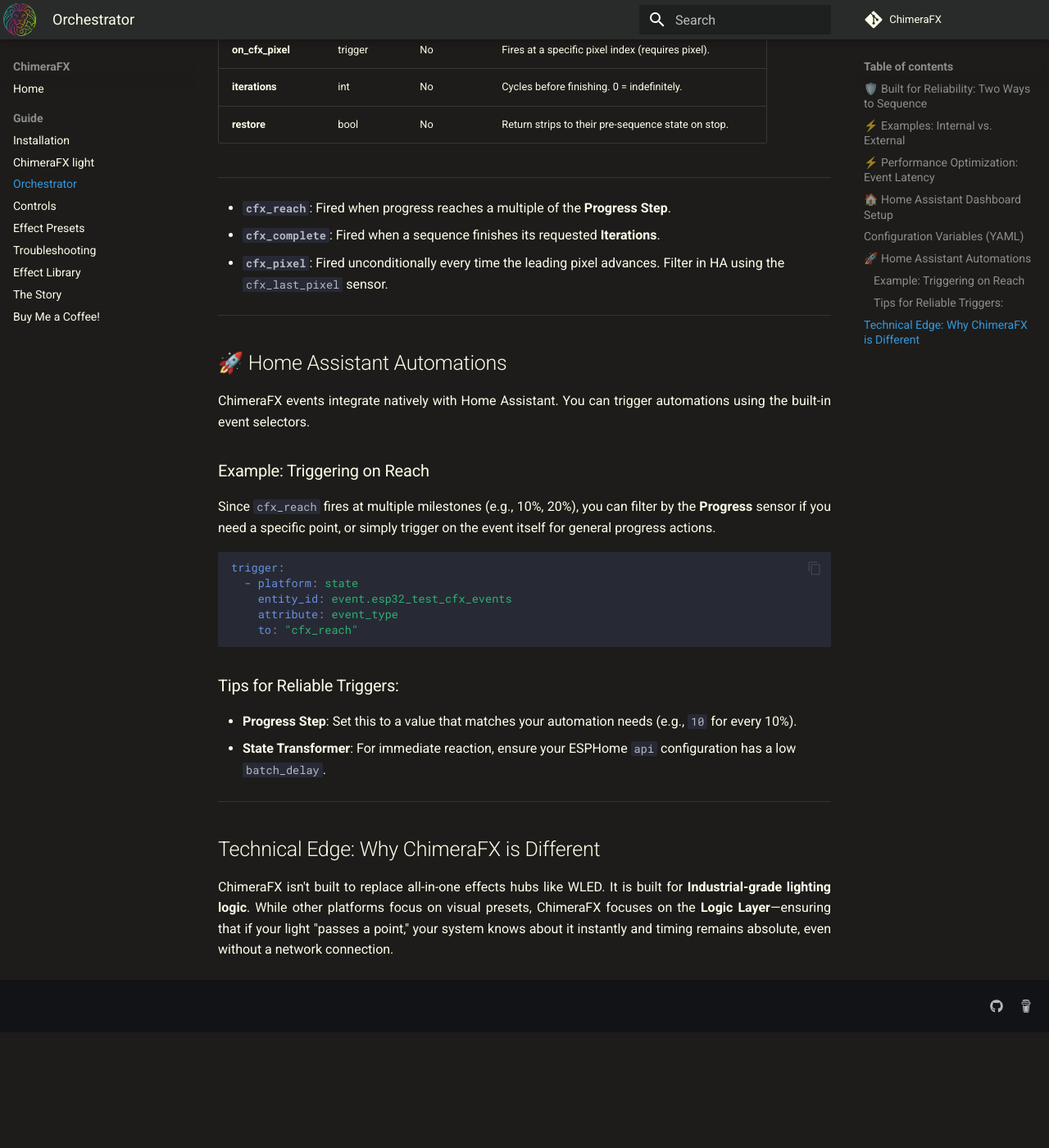
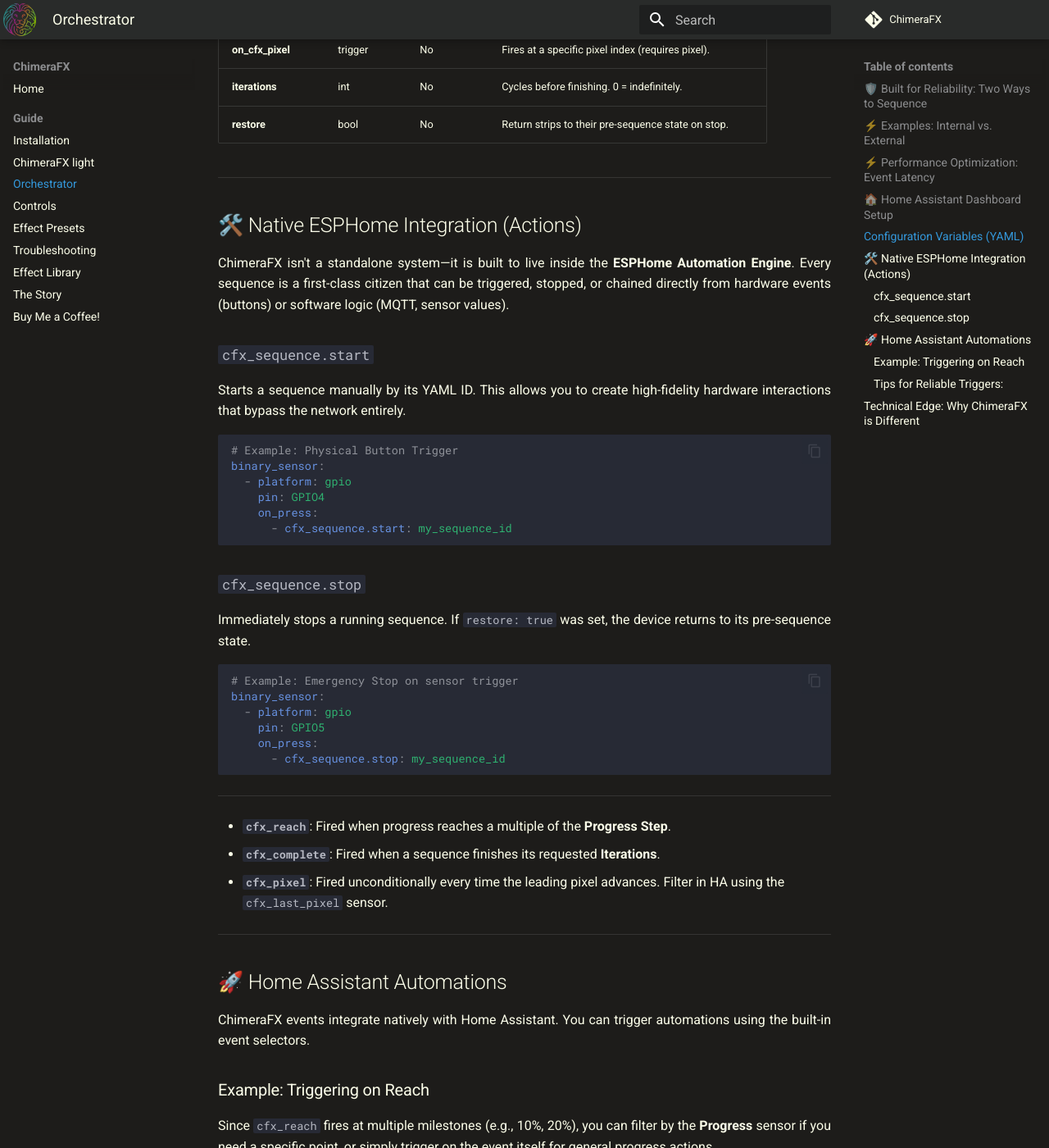
Before and after one commit to effelle/ChimeraFX, an MkDocs documentation site: the page built from docs/cfx_sequence.md, in a window 1280 px wide and 1400 px high, scrolled down 2005 px. Shown: the whole window at 82% size. Built offline with MkDocs 1.6.1 and Material for MkDocs 9.7.7, drawn with Linux system fonts in a browser that asks for light colours; comment, search, counter and statistics services are not loaded; before the commit the page ends 3264 px from its top, so only the background shows below that.

````diff
--- a/docs/cfx_sequence.md
+++ b/docs/cfx_sequence.md
@@ -173,6 +173,36 @@
 
 ---
 
+## 🛠️ Native ESPHome Integration (Actions)
+
+ChimeraFX isn't a standalone system—it is built to live inside the **ESPHome Automation Engine**. Every sequence is a first-class citizen that can be triggered, stopped, or chained directly from hardware events (buttons) or software logic (MQTT, sensor values).
+
+### `cfx_sequence.start`
+Starts a sequence manually by its YAML ID. This allows you to create high-fidelity hardware interactions that bypass the network entirely.
+
+```yaml
+# Example: Physical Button Trigger
+binary_sensor:
+  - platform: gpio
+    pin: GPIO4
+    on_press:
+      - cfx_sequence.start: my_sequence_id
+```
+
+### `cfx_sequence.stop`
+Immediately stops a running sequence. If `restore: true` was set, the device returns to its pre-sequence state.
+
+```yaml
+# Example: Emergency Stop on sensor trigger
+binary_sensor:
+  - platform: gpio
+    pin: GPIO5
+    on_press:
+      - cfx_sequence.stop: my_sequence_id
+```
+
+---
+
 - **`cfx_reach`**: Fired when progress reaches a multiple of the **Progress Step**.
 - **`cfx_complete`**: Fired when a sequence finishes its requested **Iterations**.
 - **`cfx_pixel`**: Fired unconditionally every time the leading pixel advances. Filter in HA using the `cfx_last_pixel` sensor.
````
Also changed, not shown: 5 other files.
